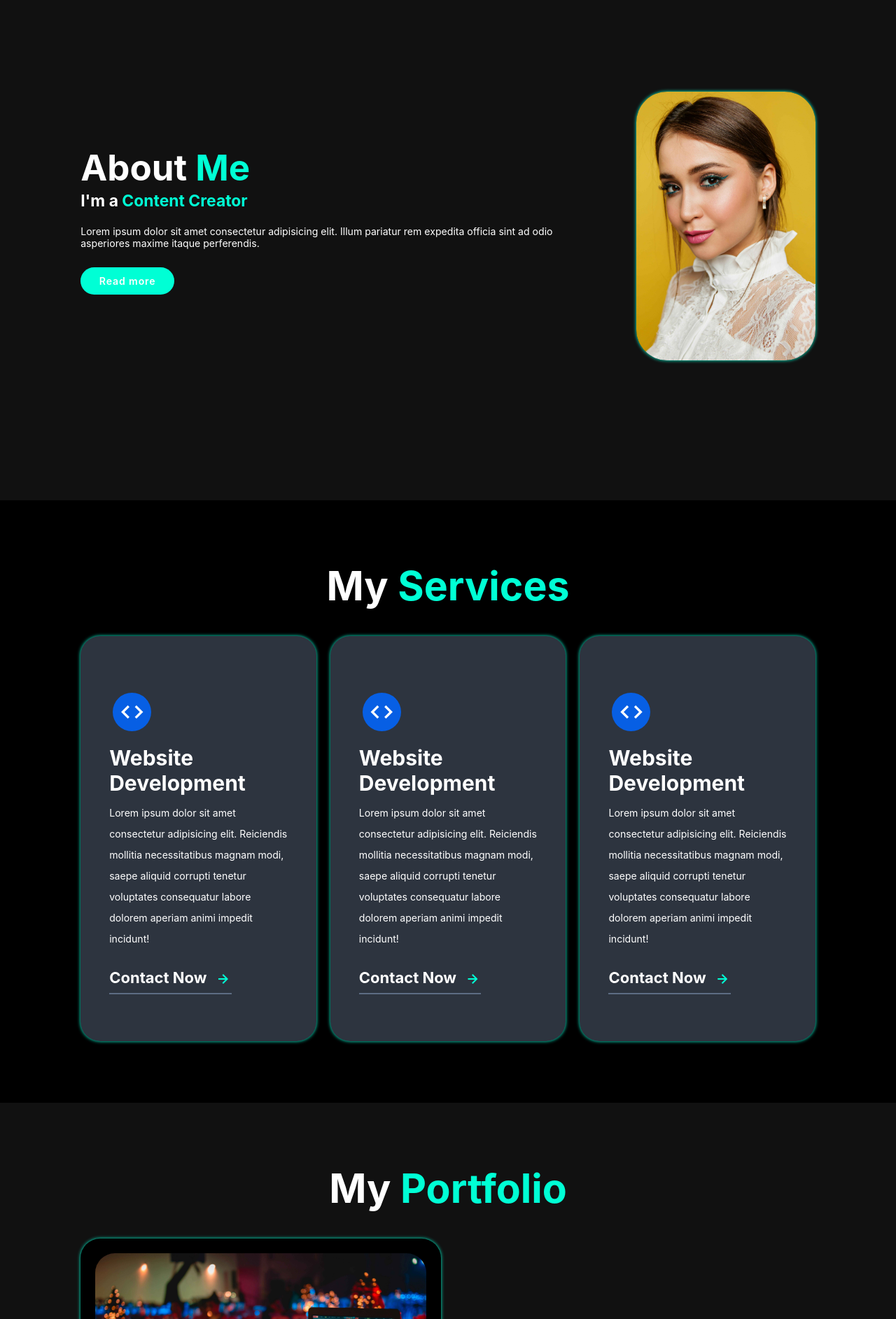
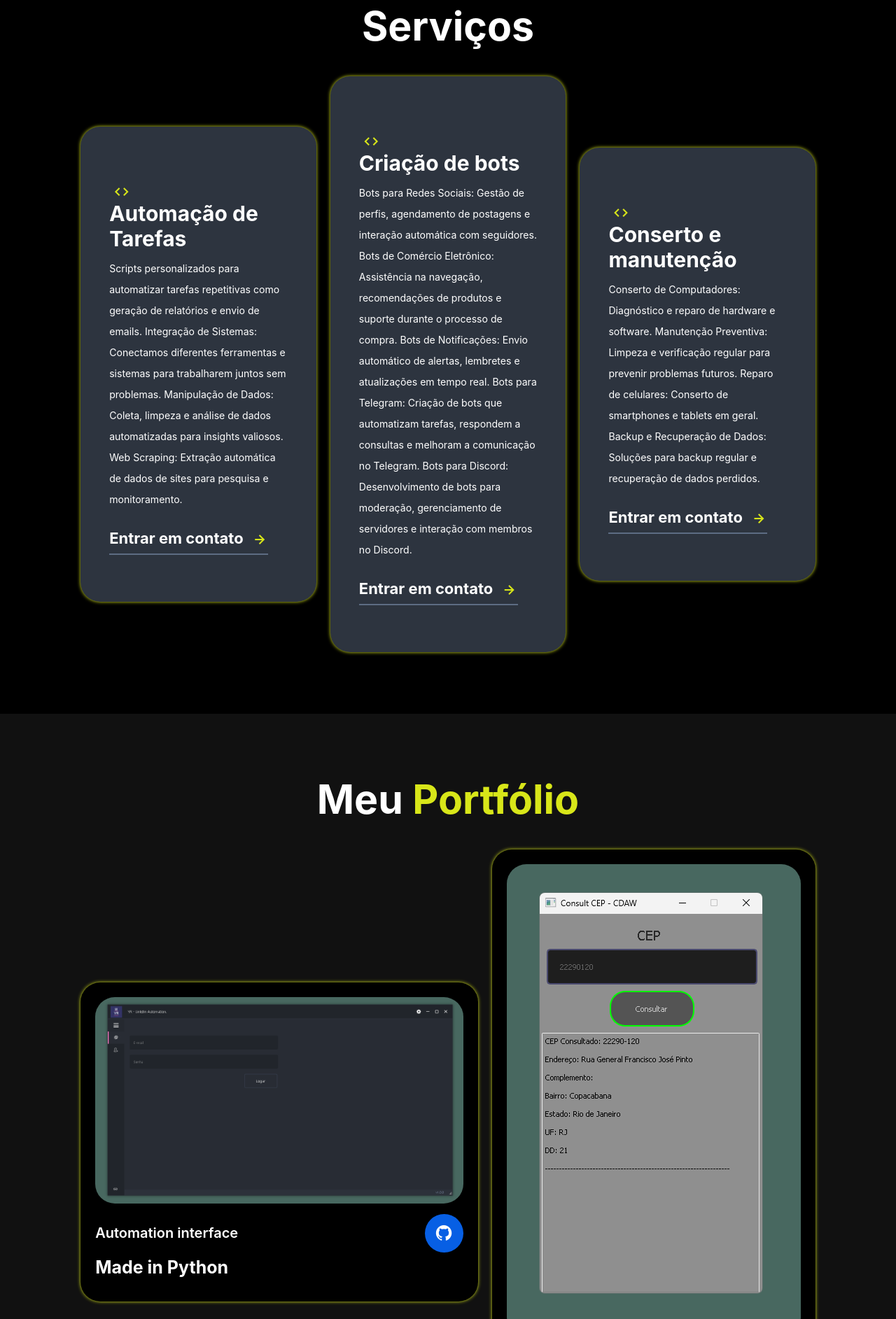
Before and after one commit to Yuri-Rodriguees/portfolio, a plain HTML site: page index.html in a window 1280 px wide. Shown: the part 915-2800 px from the top of the page at 70% size. Drawn offline with Linux system fonts and the light colour scheme.

Commit message:
Add files via upload

```diff
--- a/css/style.css
+++ b/css/style.css
@@ -14,7 +14,7 @@
     --bg-color: #000000;
     --second-bg-color: #111111;
     --text-color: #fff;
-    --main-color: #00ffd5;
+    --main-color: #d8e619;
 }
 
 html {
@@ -313,7 +313,7 @@ span {
     cursor: pointer;
 }
 
-.box .row-icon i {
+.box .row-icon a {
     display: inline-flex;
     align-items: center;
     justify-content: center;
@@ -375,7 +375,7 @@ span {
 
 .portfolio-content {
     display: grid;
-    grid-template-columns: repeat(auto-fit, minmax(350px, auto));
+    grid-template-columns: repeat(auto-fit, minmax(450px, auto));
     align-items: center;
     gap: 2.3rem;
     margin-top: 4.2rem;
@@ -410,7 +410,7 @@ span {
     color: var(--text-color);
 }
 
-.row i {
+.row a {
     display: inline-flex;
     align-items: center;
     justify-content: center;
--- a/index.html
+++ b/index.html
@@ -14,14 +14,14 @@
         <div class="bx bx-menu" id="menu-icon"></div>
 
         <ul class="navbar">
-            <li><a href="#home">Inicio</a></li>
+            <li><a href="#home">Início</a></li>
             <li><a href="#about">Sobre</a></li>
             <li><a href="#services">Serviços</a></li>
-            <li><a href="#portfolio">Portfolio</a></li>
+            <li><a href="#portfolio">Portfólio</a></li>
         </ul>
 
         <div class="top-btn">
-            <a href="#contact" class="nav-btn">Baixar curriculo</a>
+            <a href="YuriRodrigues.pdf" class="nav-btn" target="_blank">Baixar curriculo</a>
         </div>
     </header>
 
@@ -32,48 +32,37 @@
         </div>
 
         <div class="home-content">
+
             <h1>Olá, sou <span>Yuri</span></h1>
-            <h3>Conhecimento:<br> <span class="multiple-text"></span></h3>
-
+            <h3><br> <span class="multiple-text"></span></h3>
             <p>Eu adoro tecnologia! Tenho experiência em programação com Python e JavaScript e também em hardware, consertando computadore e celular. Além disso, possuo conhecimento sobre informática e domino a área automação de planilhas.</p>
 
             <div class="social-icons">
-                <a href="#"><i class="bx bxl-github"></i></a>
-                <a href="#"><i class="bx bxl-linkedin"></i></a>
+                <a href="https://github.com/Yuri-Rodriguees" target="_blank" rel="noopener noreferrer"><i class="bx bxl-github"></i></a>
+                <a href="https://www.linkedin.com/in/yuri-rodrigues-545421128/" target="_blank" rel="noopener noreferrer"><i class="bx bxl-linkedin"></i></a>
             </div>
 
-            <a href="#" class="btn">Hire Me</a>
+            <a href="YuriRodrigues.pdf" class="btn" target="_blank" rel="noopener noreferrer">Curriculo</a>
 
         </div>
     </section>
 
-    <section id="about" class="about">
-        <div class="about-content">
-            <h2 class="heading">About <span>Me</span></h2>
-            <h3>I'm a <span>Content Creator</span></h3>
-            <p>Lorem ipsum dolor sit amet consectetur adipisicing elit. Illum pariatur rem expedita officia sint ad odio
-                asperiores maxime itaque perferendis.</p>
-            <a href="#" class="btn">Read more</a>
-        </div>
-        <div class="about-img">
-            <img src="images/ProfileImage2.jpg" alt="Abput Image">
-        </div>
-    </section>
-
     <section class="services" id="services">
-        <h2 class="heading">My <span>Services</span></h2>
+        <h2 class="heading">Serviços</h2>
 
         <div class="services-content" data-aos="zoom-in-up">
             <div class="box">
                 <div class="row-icon">
                     <i class="bx bx-code"></i>
                 </div>
-                <h3>Website Development</h3>
-                <p>Lorem ipsum dolor sit amet consectetur adipisicing elit. Reiciendis mollitia necessitatibus magnam
-                    modi, saepe aliquid corrupti tenetur voluptates consequatur labore dolorem aperiam animi impedit
-                    incidunt!</p>
-                <a href="#">
-                    Contact Now
+                <h3>Automação de Tarefas</h3>
+                <p>Scripts personalizados para automatizar tarefas repetitivas como geração de relatórios e envio de emails.
+                    Integração de Sistemas: Conectamos diferentes ferramentas e sistemas para trabalharem juntos sem problemas.
+                    Manipulação de Dados: Coleta, limpeza e análise de dados automatizadas para insights valiosos.
+                    Web Scraping: Extração automática de dados de sites para pesquisa e monitoramento.
+                    </p>
+                <a href="https://www.linkedin.com/in/yuri-rodrigues-545421128/" target="_blank" rel="noopener noreferrer">
+                    Entrar em contato
                     <i class="bx bx-right-arrow-alt"></i>
                 </a>
             </div>
@@ -81,12 +70,14 @@
                 <div class="row-icon">
                     <i class="bx bx-code"></i>
             </div>
-                <h3>Website Development</h3>
-                <p>Lorem ipsum dolor sit amet consectetur adipisicing elit. Reiciendis mollitia necessitatibus magnam
-                    modi, saepe aliquid corrupti tenetur voluptates consequatur labore dolorem aperiam animi impedit
-                    incidunt!</p>
-                <a href="#">
-                    Contact Now
+                <h3>Criação de bots</h3>
+                <p>Bots para Redes Sociais: Gestão de perfis, agendamento de postagens e interação automática com seguidores.
+                    Bots de Comércio Eletrônico: Assistência na navegação, recomendações de produtos e suporte durante o processo de compra.
+                    Bots de Notificações: Envio automático de alertas, lembretes e atualizações em tempo real.
+                    Bots para Telegram: Criação de bots que automatizam tarefas, respondem a consultas e melhoram a comunicação no Telegram.
+                    Bots para Discord: Desenvolvimento de bots para moderação, gerenciamento de servidores e interação com membros no Discord.</p>
+                <a href="https://www.linkedin.com/in/yuri-rodrigues-545421128/" target="_blank" rel="noopener noreferrer">
+                    Entrar em contato
                     <i class="bx bx-right-arrow-alt"></i>
                 </a>
             </div>
@@ -94,12 +85,13 @@
                 <div class="row-icon">
                     <i class="bx bx-code"></i>
                 </div>
-                <h3>Website Development</h3>
-                <p>Lorem ipsum dolor sit amet consectetur adipisicing elit. Reiciendis mollitia necessitatibus magnam
-                    modi, saepe aliquid corrupti tenetur voluptates consequatur labore dolorem aperiam animi impedit
-                    incidunt!</p>
-                <a href="#">
-                    Contact Now
+                <h3>Conserto e manutenção</h3>
+                <p>Conserto de Computadores: Diagnóstico e reparo de hardware e software.
+                    Manutenção Preventiva: Limpeza e verificação regular para prevenir problemas futuros.
+                    Reparo de celulares: Conserto de smartphones e tablets em geral.
+                    Backup e Recuperação de Dados: Soluções para backup regular e recuperação de dados perdidos.</p>
+                <a href="https://www.linkedin.com/in/yuri-rodrigues-545421128/" target="_blank" rel="noopener noreferrer">
+                    Entrar em contato
                     <i class="bx bx-right-arrow-alt"></i>
                 </a>
             </div>
@@ -108,95 +100,56 @@
 
     <section class="portfolio" id="portfolio">
 
-        <h2 class="heading">My <span>Portfolio</span></h2>
+        <h2 class="heading">Meu <span>Portfólio</span></h2>
 
         <div class="portfolio-content" data-aos="zoom-in-up">
             <div class="row">
-                <img src="images/img1.jpg" alt="">
+                <img src="images/linkdin.png" alt="">
                 <div class="main-row">
                     <div class="row-text">
-                        <h5>Website Design</h5>
+                        <h5>Automation interface</h5>
                     </div>
                     <div class="row-icon">
-                        <i class="bx bxl-github"></i>
+                        <a href="https://github.com/Yuri-Rodriguees/linkedin-automation" target="_blank" rel="noopener noreferrer"><i class="bx bxl-github"></i></a>
                     </div>
                 </div>
-                <h4>Website Development</h4>
+                <h4>Made in Python</h4>
             </div>
 
             <div class="row">
-                <img src="images/img2.jpg" alt="">
+                <img src="images/cep.png" alt="">
                 <div class="main-row">
                     <div class="row-text">
-                        <h5>Website Design</h5>
+                        <h5>Software Engineering</h5>
                     </div>
                     <div class="row-icon">
-                        <i class="bx bxl-github"></i>
+                        <a href="https://github.com/Yuri-Rodriguees/Accept-to-date-me-" target="_blank" rel="noopener noreferrer"><i class="bx bxl-github"></i></a>
                     </div>
                 </div>
-                <h4>Website Development</h4>
-            </div>
-
-            <div class="row">
-                <img src="images/img3.jpg" alt="">
-                <div class="main-row">
-                    <div class="row-text">
-                        <h5>Website Design</h5>
-                    </div>
-                    <div class="row-icon">
-                        <i class="bx bxl-github"></i>
-                    </div>
-                </div>
-                <h4>Website Development</h4>
+                <h4>Made in Python</h4>
             </div>
 
             <div class="row">
                 <img src="images/img4.jpg" alt="">
                 <div class="main-row">
                     <div class="row-text">
-                        <h5>Website Design</h5>
+                        <h5>Script Automation</h5>
                     </div>
                     <div class="row-icon">
-                        <i class="bx bxl-github"></i>
+                        <a href="https://github.com/Yuri-Rodriguees/elocf" target="_blank" rel="noopener noreferrer"><i class="bx bxl-github"></i></a>
                     </div>
                 </div>
-                <h4>Website Development</h4>
+                <h4>Made in Python</h4>
             </div>
 
-            <div class="row">
-                <img src="images/img5.jpg" alt="">
-                <div class="main-row">
-                    <div class="row-text">
-                        <h5>Website Design</h5>
-                    </div>
-                    <div class="row-icon">
-                        <i class="bx bxl-github"></i>
-                    </div>
-                </div>
-                <h4>Website Development</h4>
-            </div>
 
-            <div class="row">
-                <img src="images/img6.jpg" alt="">
-                <div class="main-row">
-                    <div class="row-text">
-                        <h5>Website Design</h5>
-                    </div>
-                    <div class="row-icon">
-                        <i class="bx bxl-github"></i>
-                    </div>
-                </div>
-                <h4>Website Development</h4>
-            </div>
         </div>
     </section>
 
     <footer class="footer">
         <div class="social">
-            <a href="#"><i class="bx bxl-linkedin"></i></a>
-            <a href="#"><i class="bx bxl-github"></i></a>
-            <a href="#"><i class="bx bxl-facebook"></i></a>
-            <a href="#"><i class="bx bxl-instagram"></i></a>
+            <a href="https://www.linkedin.com/in/yuri-rodrigues-545421128/" target="_blank" rel="noopener noreferrer"><i class="bx bxl-linkedin"></i></a>
+            <a href="https://github.com/Yuri-Rodriguees" target="_blank" rel="noopener noreferrer"><i class="bx bxl-github"></i></a>
         </div>
 
         <p class="copyright">
```
Also changed, not shown: images/cep.png (added), images/linkdin.png (added), 1 other file.
